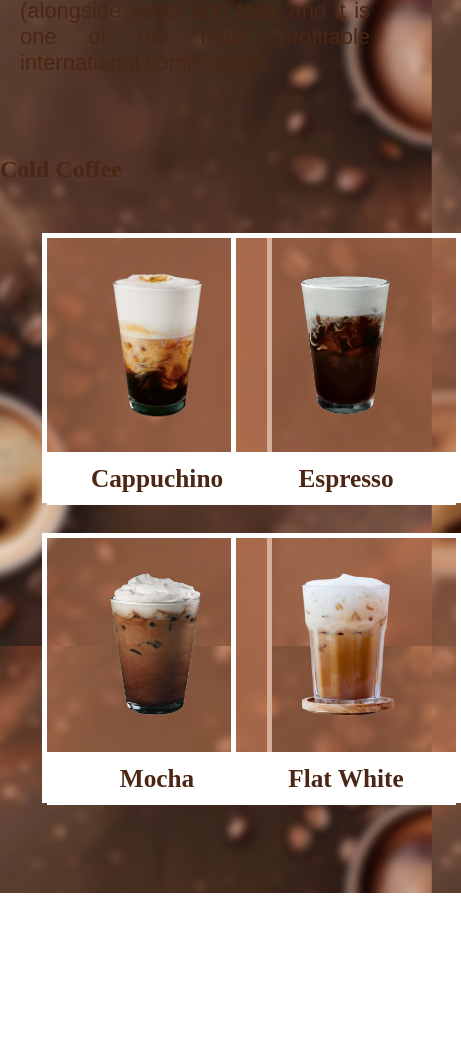
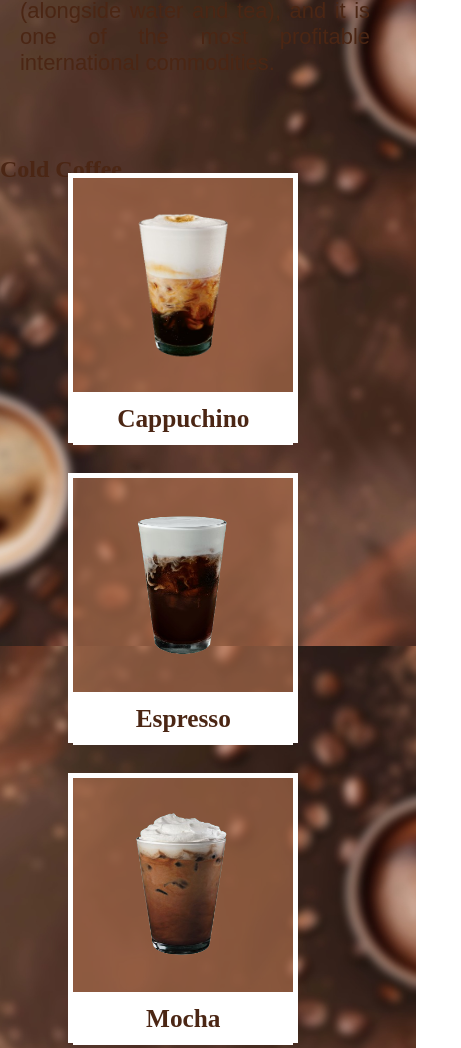
Before and after one commit to HanzalaKhattak/Task-06-HTML-CSS, a plain HTML site: page index.html in a window 390 px wide. Shown: the part 2730-3778 px from the top of the page, 461 px wide, since content can reach past the window. Before the commit the page ends 3623 px from the top, so only its background shows below. Drawn offline with Linux system fonts and the light colour scheme.

Commit message:
Cold coffee styling completed

```diff
--- a/style.css
+++ b/style.css
@@ -361,6 +361,15 @@ h1 em{
         margin-top: 50px;
         gap: 30px;
     }
+    .cold-coffee-cup{
+        width: 220px;
+        height: 255px;
+    }
+    .cold-coffee-container img{
+        padding: 30px 40px;
+        width: 100px;
+        height: 150px;
+    }
 }
 
 
@@ -458,4 +467,24 @@ h1 em{
         text-align: justify;
         font-family: Arial, Helvetica, sans-serif;
     }
+    /* cold coffe  */
+    .cold-coffee-container{
+        display: grid;
+        grid-template-columns: 65%;
+        justify-content: space-evenly;
+        align-items: center;
+        margin-top: -10px;
+        gap: 30px;
+    }
+    .cold-coffee-cup{
+        width: 220px;
+        height: 250px;
+    }
+    .cold-coffee-cup img{
+    padding: 30px 40px;
+    width: 100px;
+    height: 150px;
+    }
+
+
 }
```
